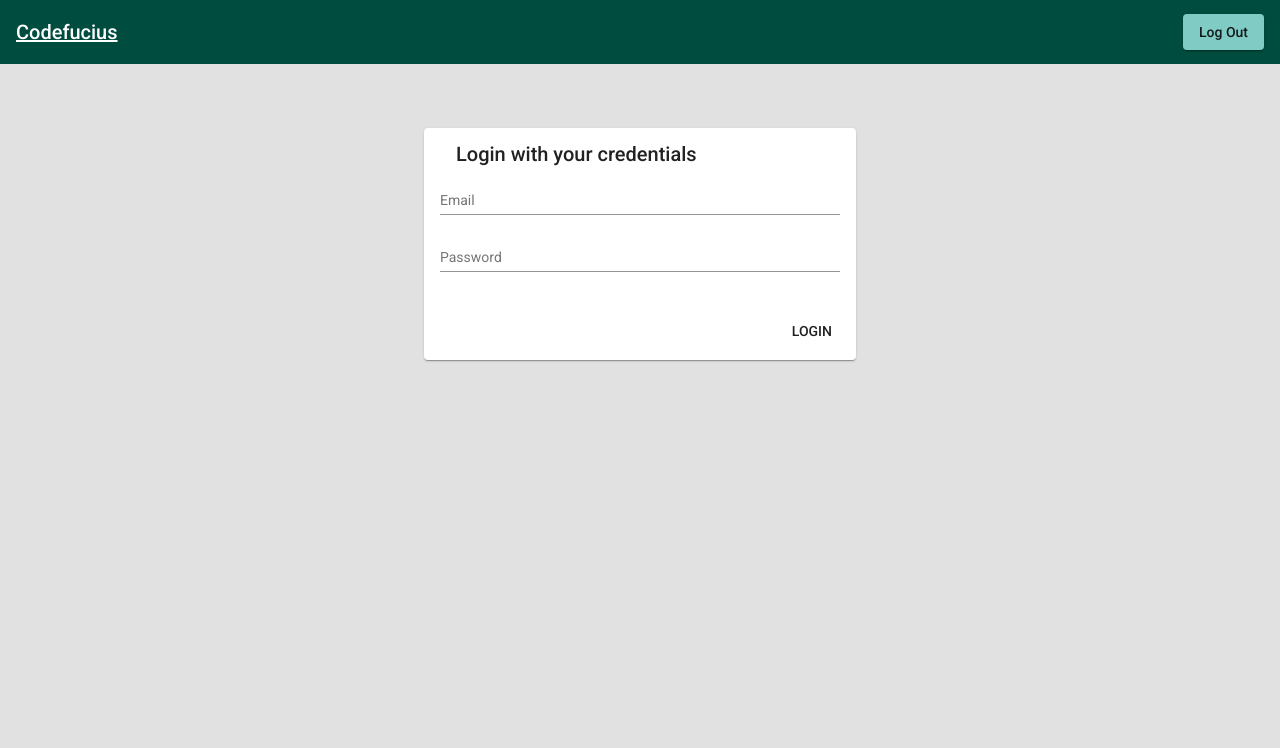
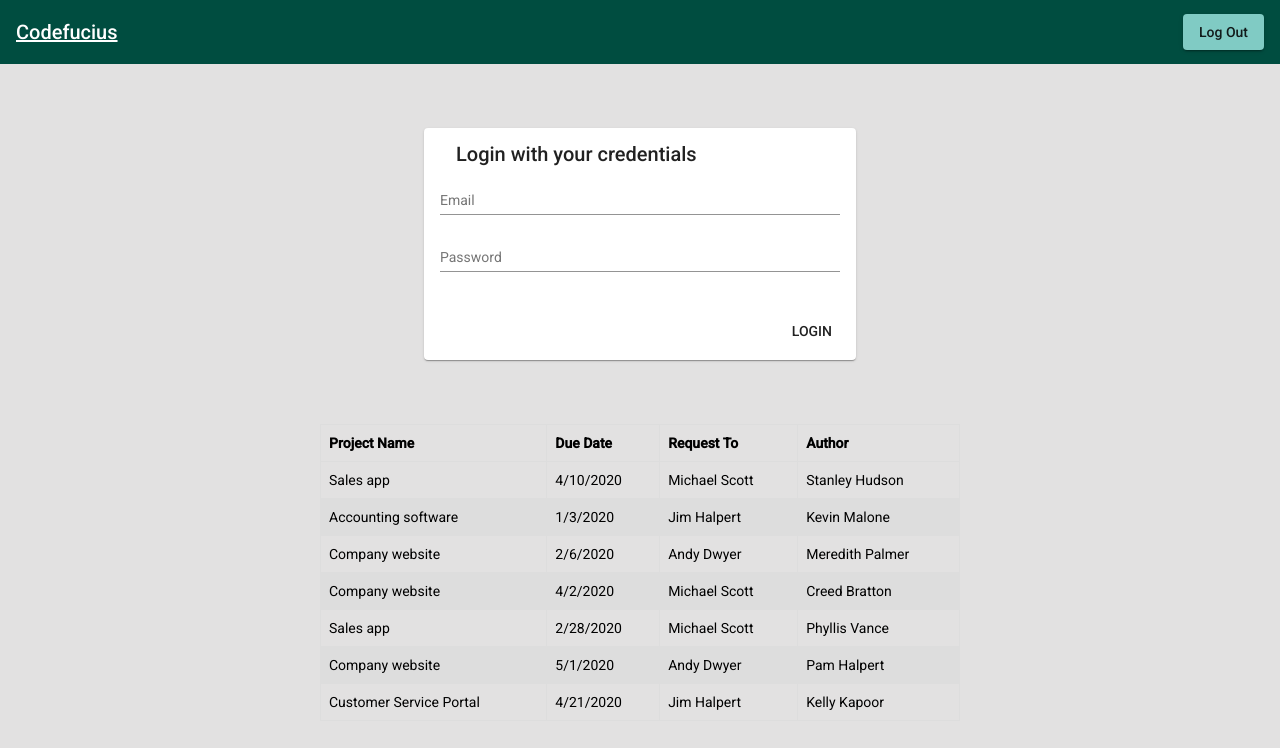
Before and after one commit to Capstone-Codefucius/codefucius-ui, an Angular app: page / in a window 1280 px wide. Shown: the top 748 px of the page. Built offline with nearby package versions, Linux system fonts and the light colour scheme.

Commit message:
created review service to do a Mock API

```diff
--- a/src/app/app.component.html
+++ b/src/app/app.component.html
@@ -2,3 +2,22 @@
 <section>
   <router-outlet></router-outlet>
 </section>
+
+
+<table>
+  <thead>
+    <th>Project Name</th>
+    <th>Due Date</th>
+    <th>Request To</th>
+    <th>Author</th>
+  </thead>
+
+  <tbody>
+    <tr *ngFor="let review of reviews">
+      <td>{{review.ProjectName}}</td>
+      <td>{{review.Deadline}}</td>
+      <td>{{review.RequestTo}}</td>
+      <td>{{review.Author}}</td>
+    </tr>
+  </tbody>
+</table>
--- a/src/app/app.component.scss
+++ b/src/app/app.component.scss
@@ -1 +1,17 @@
 /*left empty intentionally*/
+
+table {
+    width: 50%;
+    margin: 0 auto;
+    border-collapse: collapse;
+  }
+
+  td, th {
+    border: 1px solid #DDD;
+    text-align: left;
+    padding: 8px;
+  }
+
+  tr:nth-child(even) {
+    background-color: #DDD;
+  }
--- a/src/app/app.component.ts
+++ b/src/app/app.component.ts
@@ -1,5 +1,6 @@
-import { Component } from '@angular/core';
-
+import { Component, OnInit } from '@angular/core';
+//
+import { ReviewService } from './services/review/review.service';
 
 
 @Component({
@@ -9,6 +10,28 @@ import { Component } from '@angular/core';
   // animations: [trigger('triggerName'), [state('stateName', style()) transition('stateChangeExpression', [Animation Steps])] ]
 })
 
-export class AppComponent {
+/* export class AppComponent {
   title = 'codefucius-ui';
+} */
+
+
+export class AppComponent implements OnInit {
+  title = 'app';
+  reviews: Array<object>;
+
+  constructor(private ReviewService: ReviewService ) { }
+
+  ngOnInit() {
+    this.ReviewService.get().subscribe(res => {
+      this.reviews = res;
+    });
+
+   /*  this.ReviewService.getAwaiting().subscribe(res => {
+      this.reviews = res;
+    }); */
+
+ /*    this.ReviewService.getCompleted().subscribe(res => {
+      this.reviews = res;
+    }); */
+  }
 }
--- a/src/app/app.module.ts
+++ b/src/app/app.module.ts
@@ -15,6 +15,7 @@ import { RequestComponent } from './code-request/code-request.component';
 import { BrowserAnimationsModule } from '@angular/platform-browser/animations';
 //custom class made for material
 import { MaterialModule } from './material';
+import { ReviewService } from './services/review/review.service';
 
 
 @NgModule({
@@ -38,7 +39,7 @@ import { MaterialModule } from './material';
     BrowserAnimationsModule,
     MaterialModule
   ],
-  providers: [],
+  providers: [ReviewService],
   bootstrap: [AppComponent],
   entryComponents:[RequestComponent],
 })
--- /dev/null
+++ b/src/app/services/review/review.service.ts
@@ -0,0 +1,39 @@
+//tutorial https://atom-morgan.github.io/how-to-mock-an-api-in-angular/
+import { Injectable } from '@angular/core';
+import { of } from 'rxjs';
+
+@Injectable({
+  providedIn: 'root'
+})
+
+
+export class ReviewService {
+   review: Array<any> = [
+    { Author: 'Stanley Hudson', RequestTo: 'Michael Scott', ProjectName: 'Sales app', Description: 'Added database to sales app', Status: 'Awaiting', Created: new Date('04-03-2020').toLocaleDateString(), Deadline: new Date('04-10-2020').toLocaleDateString() },
+    { Author: 'Kevin Malone', RequestTo: 'Jim Halpert', ProjectName: 'Accounting software', Description: 'Updated expense feature', Status: 'Completed', Created: new Date('01-02-2020').toLocaleDateString(), Deadline: new Date('01-03-2020').toLocaleDateString() },
+    { Author: 'Meredith Palmer', RequestTo: 'Andy Dwyer', ProjectName: 'Company website', Description: 'Coded front-end in React', Status: 'In Progress', Created: new Date('02-04-2020').toLocaleDateString(), Deadline: new Date('02-06-2020').toLocaleDateString() },
+    { Author: 'Creed Bratton', RequestTo: 'Michael Scott' , ProjectName: 'Company website', Description: 'Need help with bug', Status: 'In Progress', Created: new Date('03-26-2020').toLocaleDateString(), Deadline: new Date('04-02-2020').toLocaleDateString() },
+    { Author: 'Phyllis Vance', RequestTo: 'Michael Scott', ProjectName: 'Sales app', Description: 'Created API for sales app', Status: 'Completed', Created: new Date('02-16-2020').toLocaleDateString(), Deadline: new Date('02-28-2020').toLocaleDateString() },
+    { Author: 'Pam Halpert', RequestTo: 'Andy Dwyer', ProjectName: 'Company website', Description: 'Fixing front-end UI', Status: 'Completed', Created: new Date('04-03-2020').toLocaleDateString(), Deadline: new Date('05-01-2020').toLocaleDateString() },
+    { Author: 'Kelly Kapoor', RequestTo: 'Jim Halpert', ProjectName: 'Customer Service Portal', Description: 'Created portal in Python', Status: 'Awaiting', Created: new Date('04-15-2020').toLocaleDateString(), Deadline: new Date('04-21-2020').toLocaleDateString() }
+  ];
+
+  constructor() { }
+
+//functions for cards
+  get() {
+    return of(this.review);
+  }
+
+  getAwaiting() {
+    return of(this.review.filter(r=>r.Status =='Awaiting'));
+  }
+
+  getInProgress() {
+    return of(this.review.filter(r=>r.Status =='In Progress'));
+  }
+
+  getCompleted() {
+    return of(this.review.filter(r=>r.Status =='Completed'));
+  }
+}
```
Also changed, not shown: 1 other file (tests, documents, lock files or other folders).
